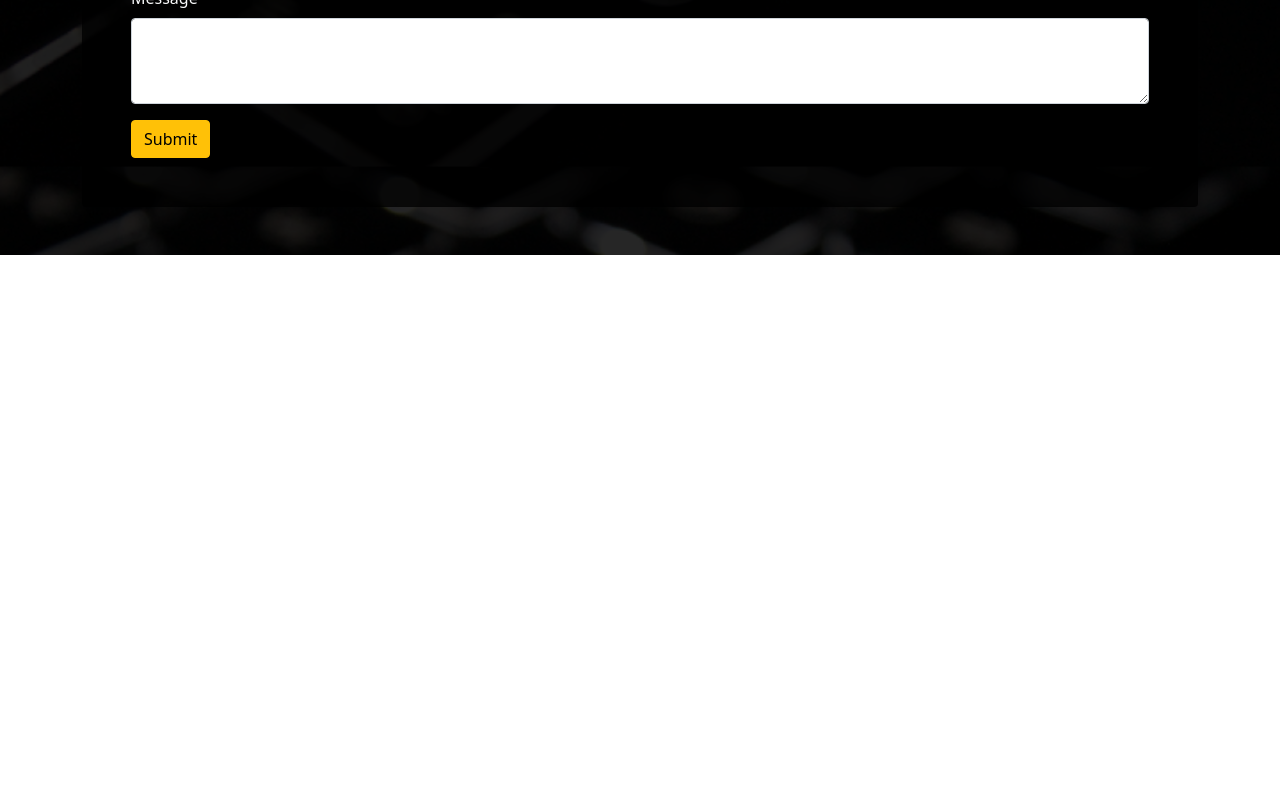
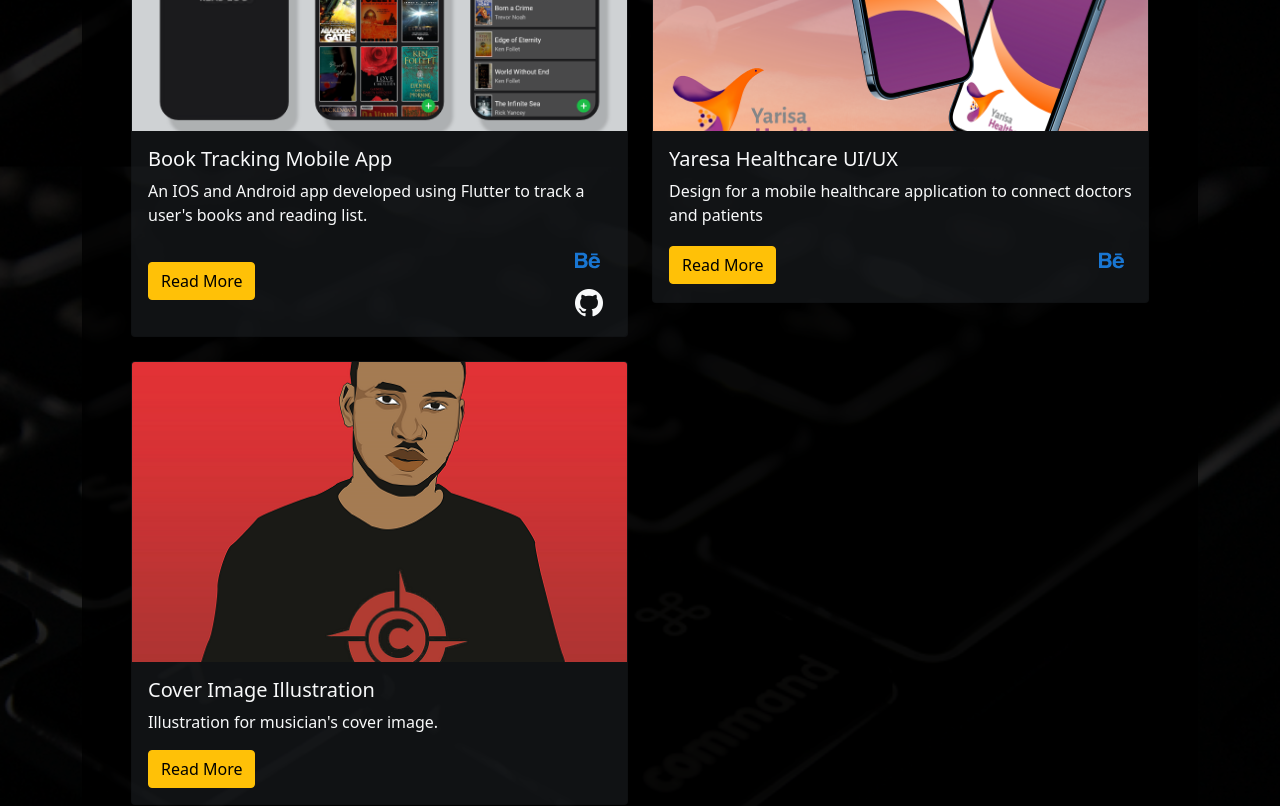
Before and after one commit to joshua-philips/joshua-philips.github.io, a React (Create React App) app: page / in a window 1280 px wide. Shown: the part 1540-2346 px from the top of the page. Before the commit the page ends 1795 px from the top, so only its background shows below. Built offline with nearby package versions, Linux system fonts and the light colour scheme.

Commit message:
pass project to project details

```diff
--- a/src/App.js
+++ b/src/App.js
@@ -2,6 +2,7 @@ import Navbar from './components/Navbar';
 import { BrowserRouter as Router, Switch, Route } from 'react-router-dom';
 import Home from './pages/Home';
 import Projects from './pages/Projects';
+import ProjectDetails from './pages/ProjectDetails';
 
 function App() {
   return (
@@ -11,8 +12,11 @@ function App() {
         <Route exact path="/">
           <Home></Home>
         </Route>
-        <Route path="/projects">
+        <Route exact path="/projects">
           <Projects></Projects>
+        </Route>
+        <Route path="/projects/:id">
+          <ProjectDetails></ProjectDetails>
         </Route>
       </Switch>
     </Router>
--- /dev/null
+++ b/src/components/ProjectCard.js
@@ -0,0 +1,51 @@
+import { Link } from 'react-router-dom';
+import behanceLogo from '../resources/icons/behance.svg';
+
+const ProjectCard = ({ project }) => {
+  return (
+    <div className="card bg-dark bg-opacity-50 text-start">
+      <div className="prev-open">
+        <img src={project.thumbnail} className="card-img-top" alt="..." />
+      </div>
+      <div className="card-body">
+        <h5 className="card-title">{project.title}</h5>
+        <p className="card-text">{project.preview}</p>
+        <div className="d-flex align-items-center justify-content-between">
+          <Link to={'/projects/' + project.id} className="btn btn-warning">
+            Read More
+          </Link>
+          <div>
+            {project.links.behance && (
+              <a
+                href={project.links.behance}
+                target="_blank"
+                rel="noopener noreferrer"
+              >
+                <div className="prev-open">
+                  <img
+                    src={behanceLogo}
+                    className="mx-2 h3"
+                    style={{ height: '35px', width: '25px' }}
+                    alt=""
+                  />
+                </div>
+              </a>
+            )}
+            {project.links.github && (
+              <a
+                href={project.links.github}
+                target="_blank"
+                rel="noreferrer"
+                className="mx-2"
+              >
+                <i className="bi-github link-light h3"></i>
+              </a>
+            )}
+          </div>
+        </div>
+      </div>
+    </div>
+  );
+};
+
+export default ProjectCard;
--- /dev/null
+++ b/src/components/ProjectsPreview.js
@@ -0,0 +1,33 @@
+import projects from '../data/projects';
+import ProjectCard from './ProjectCard';
+
+const ProjectsPreview = () => {
+  return (
+    <section class="bg-black bg-opacity-50 text-light pt-5" id="projects">
+      <div class="container">
+        <div class="card bg-black p-5 bg-opacity-75">
+          <div class="card-title">
+            <h3 class="mb-3 pb-3">
+              <span class="border-bottom border-warning pb-2 section-header">
+                PROJECTS
+              </span>
+            </h3>
+          </div>
+          <div class="row row-cols-md-2 g-4 text-center">
+            <div class="col-md">
+              <ProjectCard project={projects.readLog}></ProjectCard>
+            </div>
+            <div class="col-md">
+              <ProjectCard project={projects.yaresa}></ProjectCard>
+            </div>
+            <div class="col-md">
+              <ProjectCard project={projects.chini}></ProjectCard>
+            </div>
+          </div>
+        </div>
+      </div>
+    </section>
+  );
+};
+
+export default ProjectsPreview;
--- a/src/data/projects.js
+++ b/src/data/projects.js
@@ -1,21 +1,58 @@
+import readLogThumbnail from '../resources/readlog/readlog_thumbnail.png';
+import yaresaThumbnail from '../resources/yaresa/yaresa_mockup.png';
+import chiniThumbnail from '../resources/chini/chini_illustration.png';
 const projects = {
   readLog: {
-    title: '',
-    thumbnail: '',
-    preview: '',
-    links: { github: '', behance: '' },
+    id: 'readLog',
+    title: 'Book Tracking Mobile App',
+    thumbnail: readLogThumbnail,
+    preview:
+      "An IOS and Android app developed using Flutter to track a user's books and reading list.",
+    links: {
+      github: 'https://github.com/joshua-philips/read_log',
+      behance: 'https://www.behance.net/gallery/125791007/Book-Logging-App',
+      live: '',
+    },
+    images: {},
+    paragraphs: [
+      {
+        title: '',
+        text: '',
+      },
+    ],
   },
   yaresa: {
-    title: '',
-    thumbnail: '',
-    preview: '',
-    links: { github: '', behance: '' },
+    id: 'yaresa',
+    title: 'Yaresa Healthcare UI/UX',
+    thumbnail: yaresaThumbnail,
+    preview:
+      'Design for a mobile healthcare application to connect doctors and patients',
+    links: {
+      github: '',
+      behance: 'https://www.behance.net/gallery/125514203/Healthcare-App',
+      live: '',
+    },
+    images: {},
+    paragraphs: [
+      {
+        title: '',
+        text: '',
+      },
+    ],
   },
   chini: {
-    title: '',
-    thumbnail: '',
-    preview: '',
-    links: { github: '', behance: '' },
+    id: 'chini',
+    title: 'Cover Image Illustration',
+    thumbnail: chiniThumbnail,
+    preview: "Illustration for musician's cover image.",
+    links: { github: '', behance: '', live: '' },
+    images: {},
+    paragraphs: [
+      {
+        title: '',
+        text: '',
+      },
+    ],
   },
 };
 
--- a/src/index.css
+++ b/src/index.css
@@ -24,7 +24,7 @@ body {
 }
 
 .prev-open:after {
-  content: ' ';
+  content: '';
   position: absolute;
   top: 0;
   right: 0;
--- a/src/pages/Home.js
+++ b/src/pages/Home.js
@@ -1,5 +1,6 @@
 import About from '../components/About';
 import Contact from '../components/Contact';
+import ProjectsPreview from '../components/ProjectsPreview';
 import Showcase from '../components/Showcase';
 
 const Home = () => {
@@ -7,6 +8,7 @@ const Home = () => {
     <div>
       <Showcase></Showcase>
       <About></About>
+      <ProjectsPreview></ProjectsPreview>
       <Contact></Contact>
     </div>
   );
--- /dev/null
+++ b/src/pages/ProjectDetails.js
@@ -0,0 +1,13 @@
+import { useParams } from 'react-router-dom';
+import projects from '../data/projects';
+
+const ProjectDetails = () => {
+  const { id } = useParams();
+  return (
+    <div className="content">
+      <h1 className="text-warning">{projects[id].title}</h1>
+    </div>
+  );
+};
+
+export default ProjectDetails;
--- a/src/pages/Projects.js
+++ b/src/pages/Projects.js
@@ -1,3 +1,5 @@
+// import projects from '../data/projects';
+
 const Projects = () => {
   return (
     <div className="content">
```
Also changed, not shown: src/resources/chini/chini_illustration.png (renamed from src/resources/img/chini_illustration.png).
